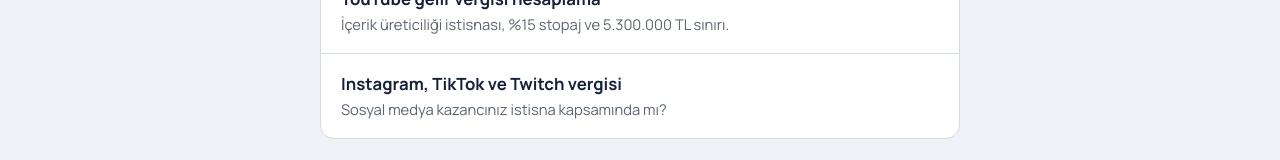
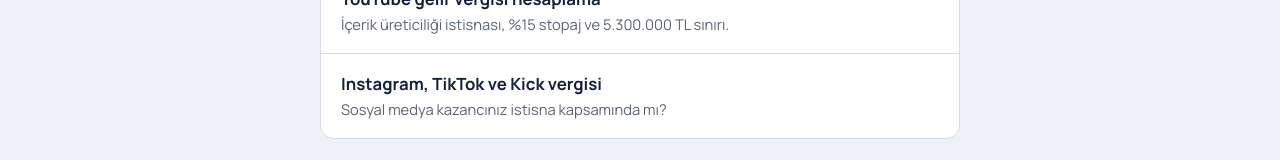
Before and after one commit to yavuzscvk-source/freelancer-vergi, a Next.js app: page / in a window 1280 px wide. Shown: the part 1638-1798 px from the top of the page. Built offline with nearby package versions, Linux system fonts and the light colour scheme.

Commit message:
Update page.js

```diff
--- a/app/page.js
+++ b/app/page.js
@@ -21,7 +21,7 @@
   { href: "/upwork-vergi-hesaplama", baslik: "Upwork vergi hesaplama", aciklama: "Komisyon, kur, Bağ-Kur ve vergiden sonra Upwork kazancınız." },
   { href: "/fiverr-vergi-hesaplama", baslik: "Fiverr vergi hesaplama", aciklama: "%20 komisyon ve vergilerden sonra Fiverr kazancınız." },
   { href: "/youtube-vergi-hesaplama", baslik: "YouTube gelir vergisi hesaplama", aciklama: "İçerik üreticiliği istisnası, %15 stopaj ve 5.300.000 TL sınırı." },
-  { href: "/instagram-vergi-hesaplama", baslik: "Instagram, TikTok ve Twitch vergisi", aciklama: "Sosyal medya kazancınız istisna kapsamında mı?" },
+  { href: "/instagram-vergi-hesaplama", baslik: "Instagram, TikTok ve Kick vergisi", aciklama: "Sosyal medya kazancınız istisna kapsamında mı?" },
 
 ];
 
```
